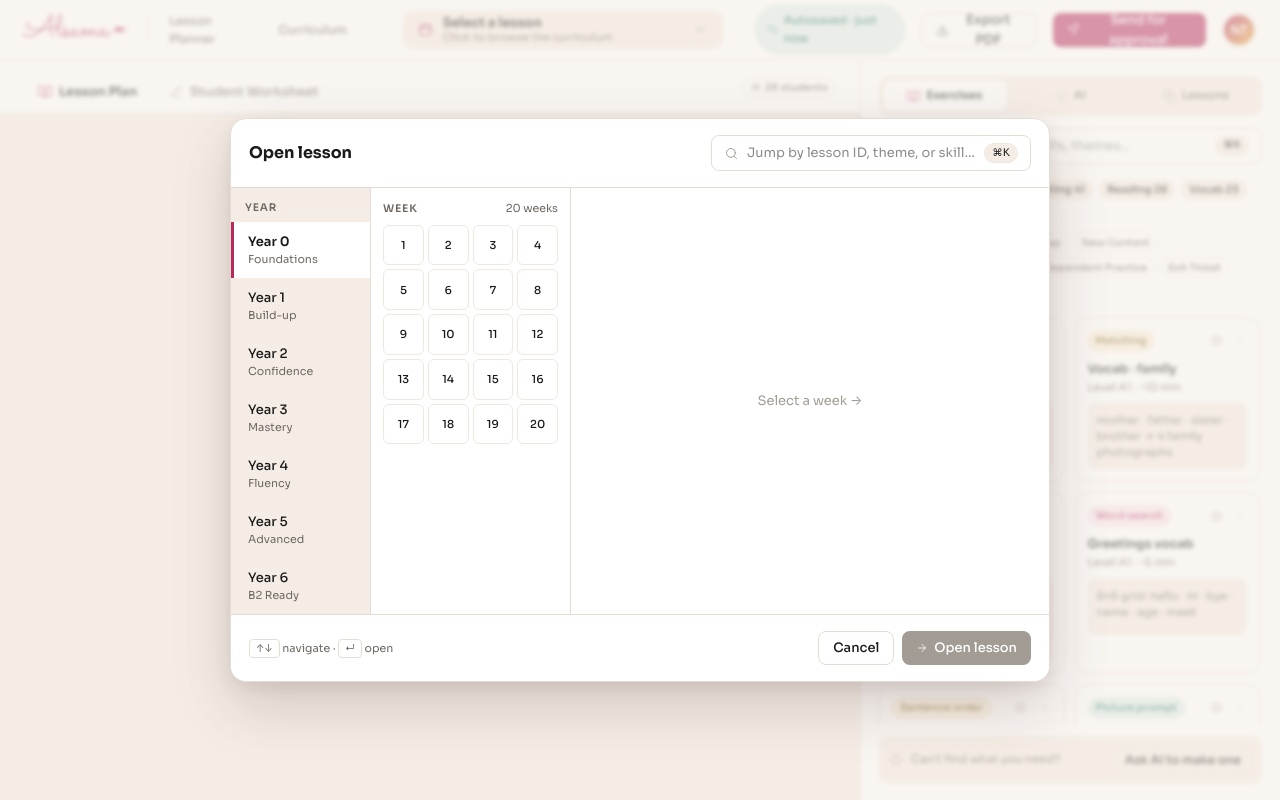
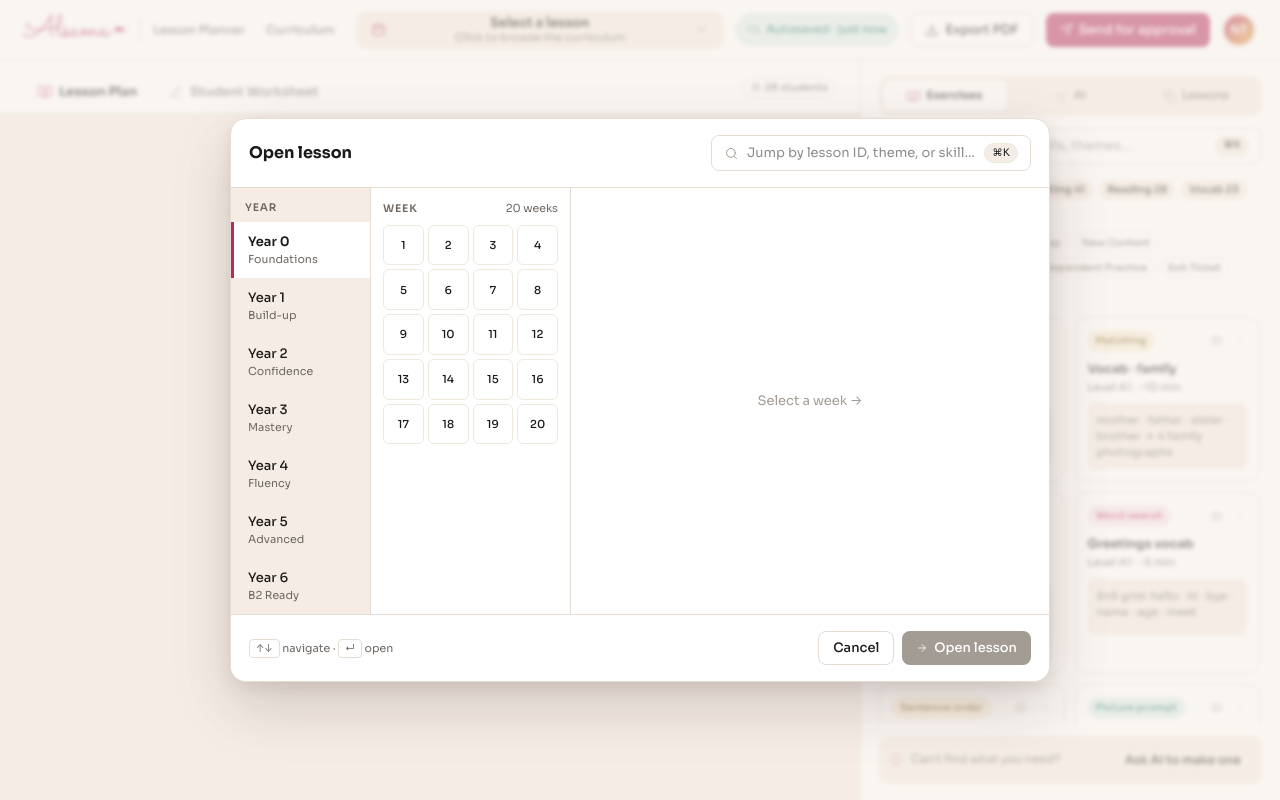
Before and after one commit to GeorgeJeffreys/alsama-lesson-planner, a Next.js app: page /plan/new in a window 1280 px wide. Built offline with nearby package versions, Linux system fonts and the light colour scheme.

Commit message:
Fix 3: top bar layout - truncate lesson pill, flexShrink on right buttons, responsive collapse

```diff
--- a/src/app/globals.css
+++ b/src/app/globals.css
@@ -77,3 +77,15 @@ input, textarea { font-family: inherit; }
     border-color: #ccc !important;
   }
 }
+
+/* Top bar responsive behaviour */
+@media (max-width: 900px) {
+  .top-bar-autosave {
+    display: none !important;
+  }
+}
+@media (max-width: 720px) {
+  .top-bar-export-label {
+    display: none;
+  }
+}
--- a/src/components/plan/top-bar.tsx
+++ b/src/components/plan/top-bar.tsx
@@ -19,6 +19,7 @@ function AlsamaMark() {
       fontFamily: SCRIPT, fontSize: 30, color: C.pink,
       lineHeight: 1, letterSpacing: '-0.01em',
       display: 'inline-flex', alignItems: 'baseline', gap: 2,
+      flexShrink: 0,
     }}>
       Alsama
       <svg width={15} height={12} viewBox="0 0 20 16" fill="none" style={{ marginLeft: 2, marginBottom: 2 }}>
@@ -36,30 +37,33 @@ export function TopBar({ lesson, saveStatus, onOpenSelector, onExport, exporting
     ? { bg: C.amberSoft, border: '#EFD9A5', color: '#7A5A11', icon: 'refresh' as const, label: 'Saving…' }
     : { bg: C.tealSoft, border: '#BCDED6', color: C.teal, icon: 'cloudCheck' as const, label: 'Autosaved · just now' };
 
-  const lessonTitle = lesson
-    ? (lesson.dailyLO.length > 40 ? lesson.dailyLO.slice(0, 40) + '…' : lesson.dailyLO)
-    : 'Select a lesson';
+  const lessonTitle = lesson ? lesson.dailyLO : 'Select a lesson';
   const lessonSub = lesson
     ? `${lesson.year} · Week ${lesson.week} · ${lesson.period} · ${lesson.id}`
     : 'Click to browse the curriculum';
 
   return (
     <div style={{
-      display: 'flex', alignItems: 'center', gap: 16,
+      display: 'flex', alignItems: 'center', gap: 12,
       height: 60, padding: '0 24px',
       background: C.surface,
       borderBottom: `1px solid ${C.border}`,
       flexShrink: 0,
+      minWidth: 0,
     }}>
+      {/* Left: branding */}
       <AlsamaMark />
-      <div style={{ width: 1, height: 24, background: C.border, margin: '0 4px' }} />
-      <span style={{ fontFamily: SANS, fontSize: 12, fontWeight: 500, color: C.faint }}>Lesson Planner</span>
+      <div style={{ width: 1, height: 24, background: C.border, flexShrink: 0 }} />
+      <span style={{ fontFamily: SANS, fontSize: 12, fontWeight: 500, color: C.faint, flexShrink: 0 }}>
+        Lesson Planner
+      </span>
       <Link href="/curriculum" style={{
         fontFamily: SANS, fontSize: 12, fontWeight: 500,
         color: C.faint, textDecoration: 'none',
         padding: '3px 8px', borderRadius: 6,
         border: `1px solid transparent`,
         transition: 'color 0.12s',
+        flexShrink: 0,
       }}
         onMouseEnter={e => { (e.currentTarget as HTMLAnchorElement).style.color = C.pink; (e.currentTarget as HTMLAnchorElement).style.borderColor = C.pinkBorder; }}
         onMouseLeave={e => { (e.currentTarget as HTMLAnchorElement).style.color = C.faint; (e.currentTarget as HTMLAnchorElement).style.borderColor = 'transparent'; }}
@@ -67,43 +71,53 @@ export function TopBar({ lesson, saveStatus, onOpenSelector, onExport, exporting
         Curriculum
       </Link>
 
-      <div style={{ width: 16 }} />
-
-      {/* Lesson selector pill */}
+      {/* Centre: lesson selector pill — flex: 1 with minWidth: 0 so it can shrink */}
       <button
         onClick={onOpenSelector}
         style={{
           display: 'flex', alignItems: 'center', gap: 10,
           height: 38, padding: '0 14px',
           background: C.cream, border: `1px solid ${C.borderSoft}`,
-          borderRadius: 10, fontFamily: SANS, minWidth: 320,
+          borderRadius: 10, fontFamily: SANS,
           cursor: 'pointer',
+          flex: 1, minWidth: 0, maxWidth: 420,
         }}
       >
         <Icon name="calendar" size={15} color={C.pink} />
-        <div style={{ display: 'flex', flexDirection: 'column', alignItems: 'flex-start', lineHeight: 1.15 }}>
-          <span style={{ fontSize: 13, fontWeight: 600, color: C.ink }}>{lessonTitle}</span>
-          <span style={{ fontSize: 11, color: C.faint }}>{lessonSub}</span>
+        <div style={{ display: 'flex', flexDirection: 'column', alignItems: 'flex-start', lineHeight: 1.15, minWidth: 0, flex: 1 }}>
+          <span style={{
+            fontSize: 13, fontWeight: 600, color: C.ink,
+            overflow: 'hidden', textOverflow: 'ellipsis', whiteSpace: 'nowrap',
+            width: '100%',
+          }}>{lessonTitle}</span>
+          <span style={{
+            fontSize: 11, color: C.faint,
+            overflow: 'hidden', textOverflow: 'ellipsis', whiteSpace: 'nowrap',
+            width: '100%',
+          }}>{lessonSub}</span>
         </div>
-        <div style={{ flex: 1 }} />
-        <Icon name="chevronDown" size={15} color={C.faint} />
+        <Icon name="chevronDown" size={15} color={C.faint} style={{ flexShrink: 0 }} />
       </button>
 
-      <div style={{ flex: 1 }} />
+      {/* Right: actions — all flexShrink: 0 so they never wrap */}
 
-      {/* Autosave indicator */}
+      {/* Autosave indicator — hides on narrow viewports */}
       <div style={{
         display: 'flex', alignItems: 'center', gap: 6,
         padding: '6px 10px', borderRadius: 999,
         background: saveIndicator.bg,
         border: `1px solid ${saveIndicator.border}`,
-      }}>
+        flexShrink: 0,
+        // Hide first on narrow viewports
+        // @ts-ignore — inline style, media query handled via className if needed
+      }} className="top-bar-autosave">
         <Icon name={saveIndicator.icon} size={13} color={saveIndicator.color} />
-        <span style={{ fontFamily: SANS, fontSize: 11.5, fontWeight: 500, color: saveIndicator.color }}>
+        <span style={{ fontFamily: SANS, fontSize: 11.5, fontWeight: 500, color: saveIndicator.color, whiteSpace: 'nowrap' }}>
           {saveIndicator.label}
         </span>
       </div>
 
+      {/* Export PDF — collapses to icon-only on narrow viewports */}
       <button
         onClick={onExport}
         disabled={exporting}
@@ -115,10 +129,11 @@ export function TopBar({ lesson, saveStatus, onOpenSelector, onExport, exporting
           border: `1px solid ${C.border}`, borderRadius: 8,
           cursor: exporting ? 'default' : 'pointer',
           transition: 'color 0.15s',
+          flexShrink: 0, whiteSpace: 'nowrap',
         }}
       >
         <Icon name="download" size={14} color={exporting ? C.faint2 : C.ink} />
-        {exporting ? 'Generating…' : 'Export PDF'}
+        <span className="top-bar-export-label">{exporting ? 'Generating…' : 'Export PDF'}</span>
       </button>
 
       <button style={{
@@ -128,6 +143,7 @@ export function TopBar({ lesson, saveStatus, onOpenSelector, onExport, exporting
         background: C.pink, color: '#fff',
         border: 'none', borderRadius: 8,
         boxShadow: '0 1px 0 rgba(0,0,0,0.04), inset 0 -1px 0 rgba(0,0,0,0.08)',
+        flexShrink: 0, whiteSpace: 'nowrap', cursor: 'pointer',
       }}>
         <Icon name="send" size={13} color="#fff" />Send for approval
       </button>
```
